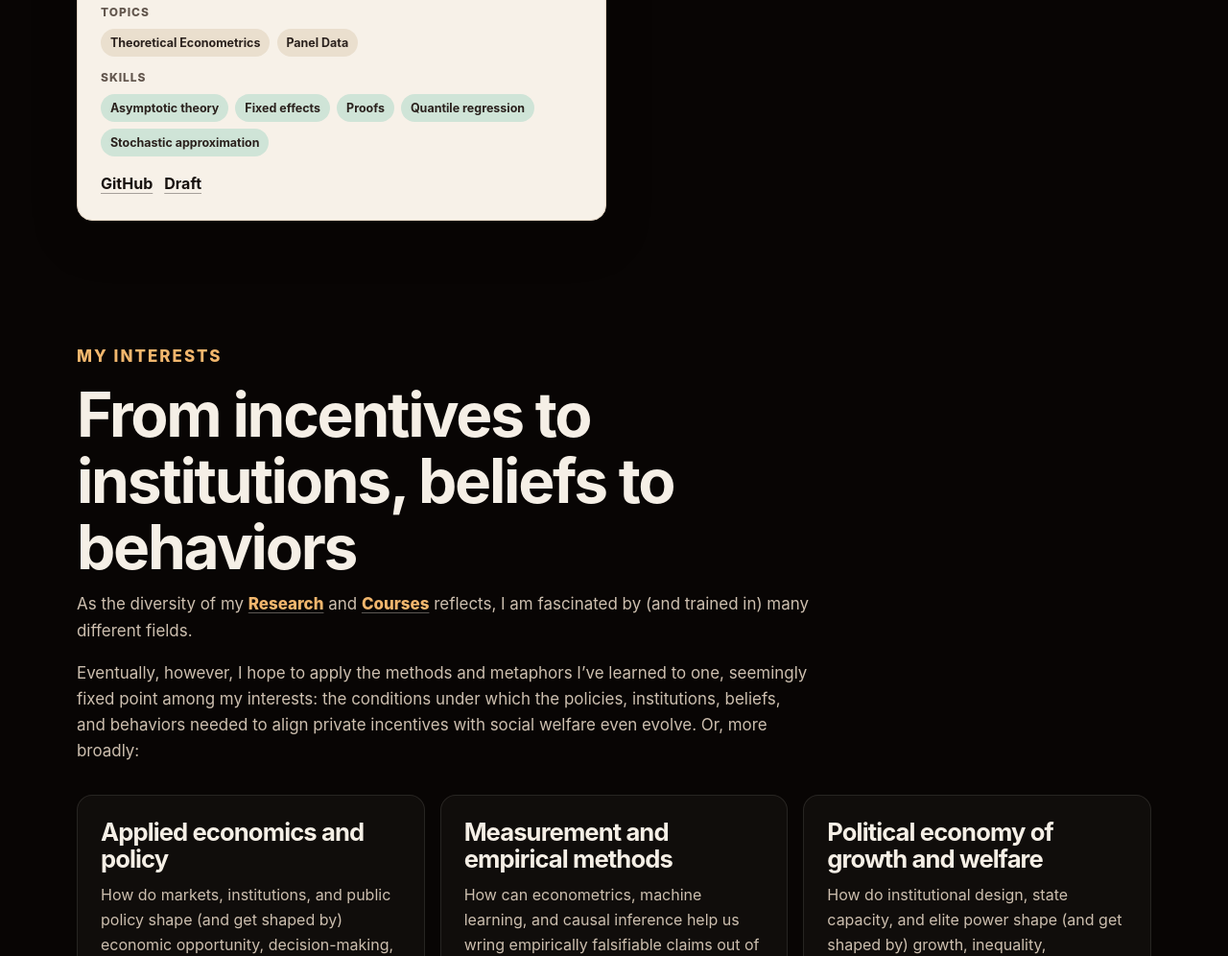
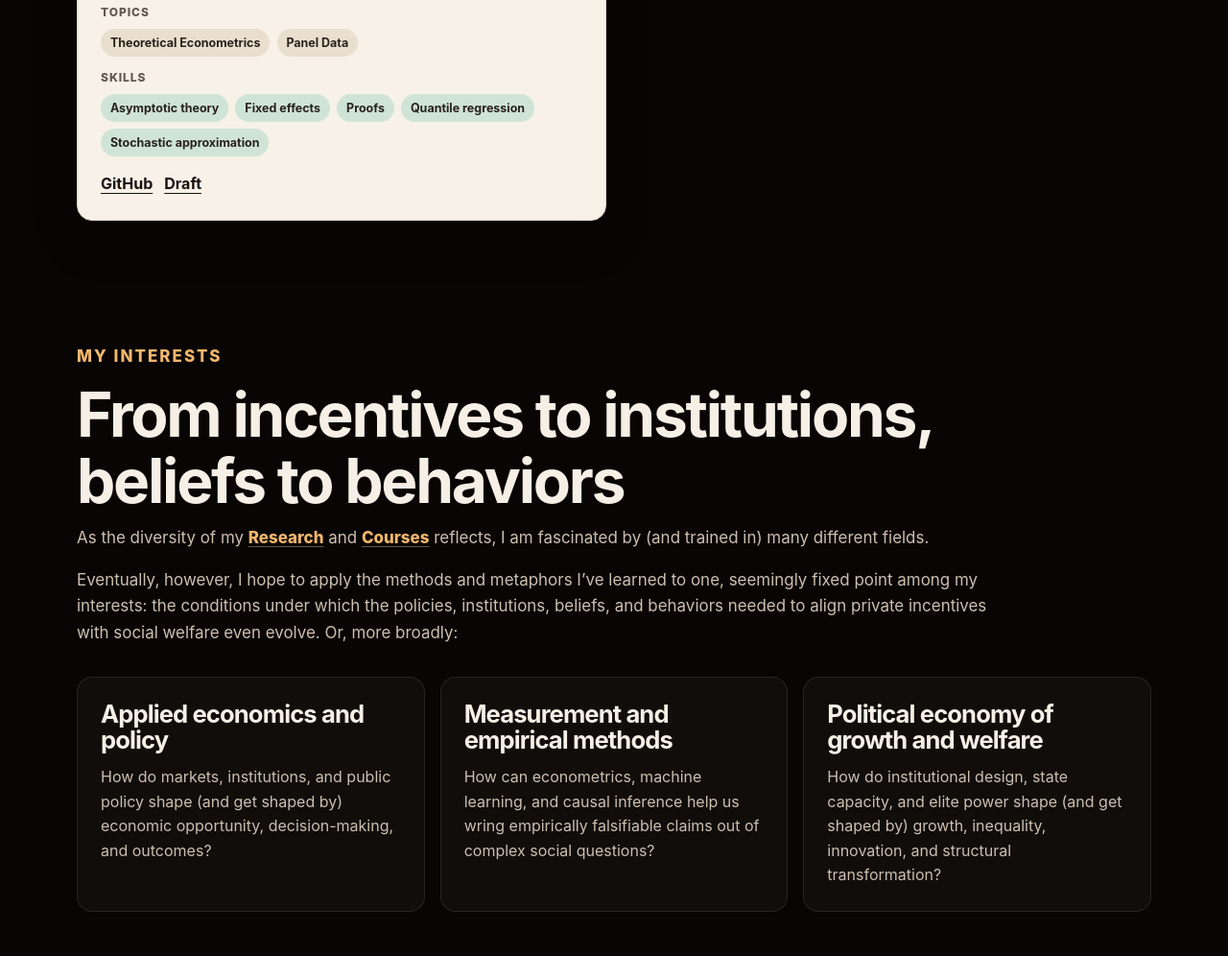
Before and after one commit to rishavbroy/rishavbroy.github.io, an Astro site: page / in a window 1280 px wide. Shown: the part 3097-4093 px from the top of the page at 96% size. Built offline with nearby package versions, Linux system fonts and the light colour scheme; Astro itself is replaced by a stand-in of ours.

Commit message:
Thicken lines under some links; widen My Interests section of home page

```diff
--- a/src/styles/global.css
+++ b/src/styles/global.css
@@ -264,6 +264,14 @@ p {
 
 .section-heading a:hover {
   color: var(--text);
+}
+
+#interests .section-heading {
+  max-width: 64rem;
+}
+
+#interests .section-heading p {
+  max-width: 60rem;
 }
 
 .interest-grid,
@@ -537,7 +545,7 @@ p {
   color: var(--card-text);
   text-decoration: underline;
   text-decoration-thickness: auto;
-  text-decoration-color: rgb(23 17 14 / 0.36);
+  text-decoration-color: var(--card-text);
   text-underline-offset: 0.22em;
   transition: color 160ms ease, text-decoration-color 160ms ease;
 }
```
